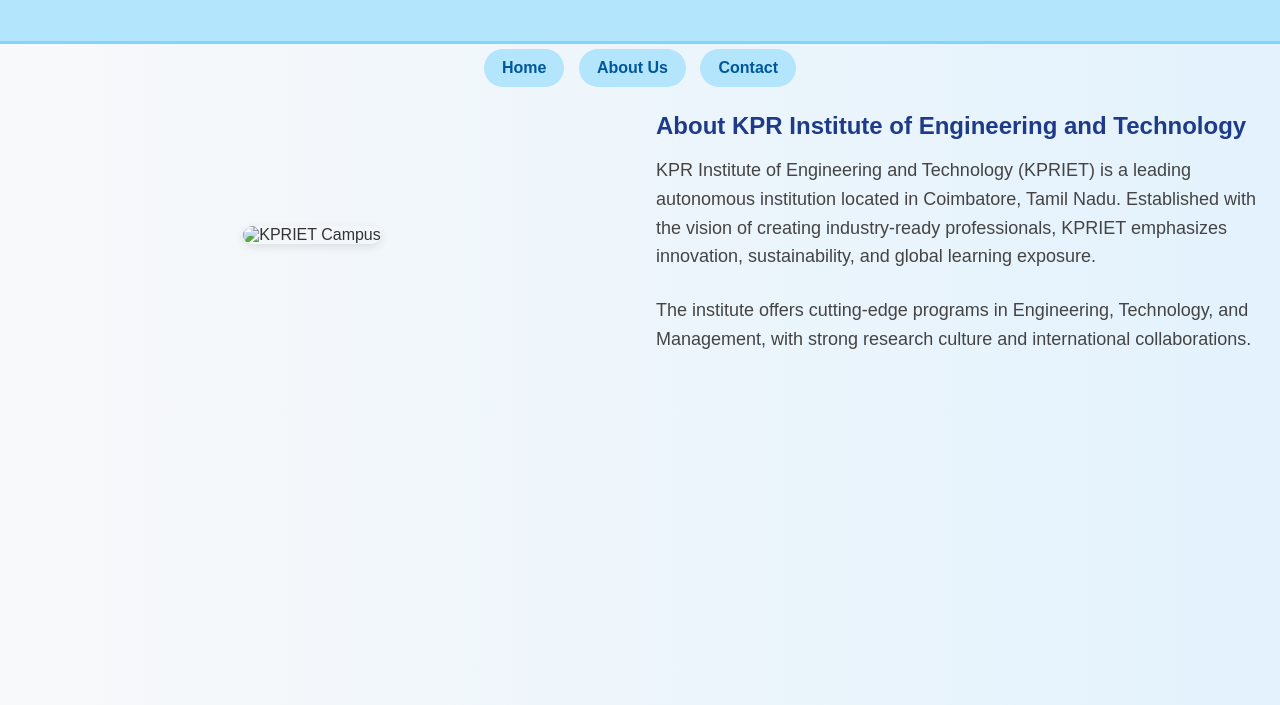
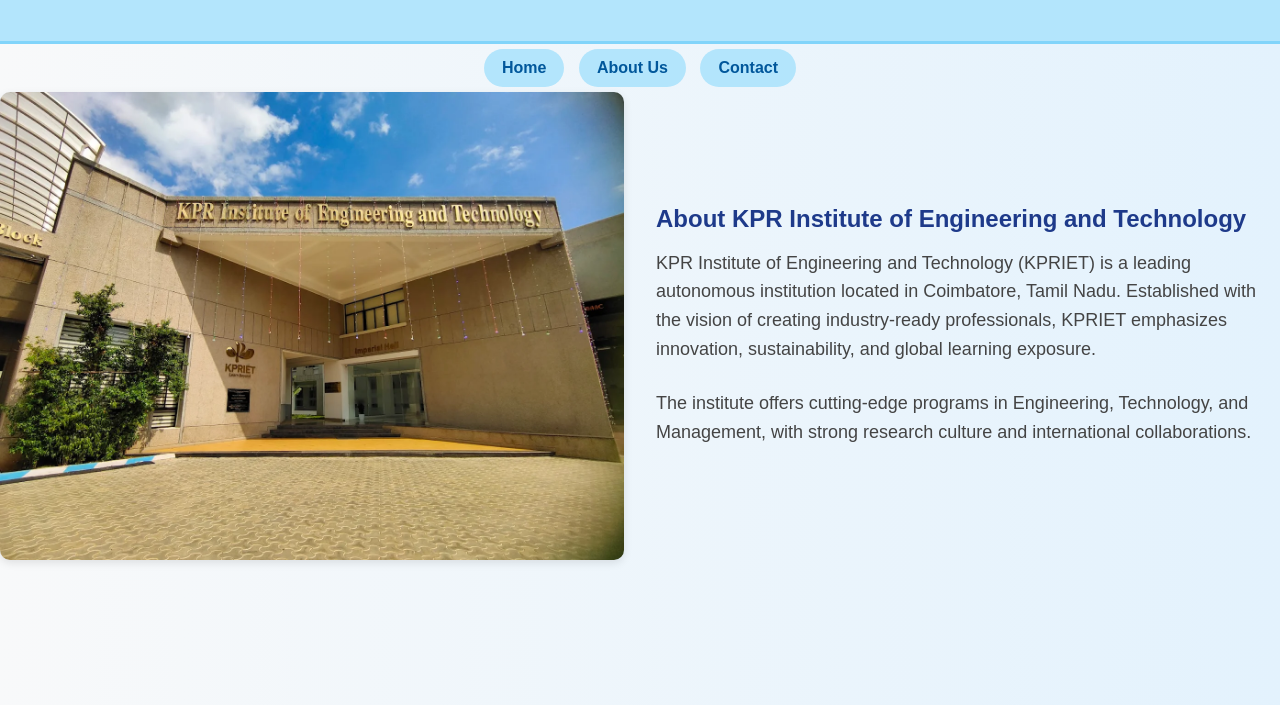
Before and after one commit to Archana-0201/basic-nodejs-webapp, a website: page index.html in a window 1280 px wide. Shown: the part 95-800 px from the top of the page. Drawn offline with Linux system fonts and the light colour scheme.

Commit message:
Update index.html

```diff
--- a/index.html
+++ b/index.html
@@ -19,7 +19,7 @@
 
   <div class="container split-layout">
     <div class="left">
-      <img src="images/campus.png" alt="KPRIET Campus">
+      <img src="campus.png" alt="KPRIET Campus">
     </div>
 
     <div class="right">
```
